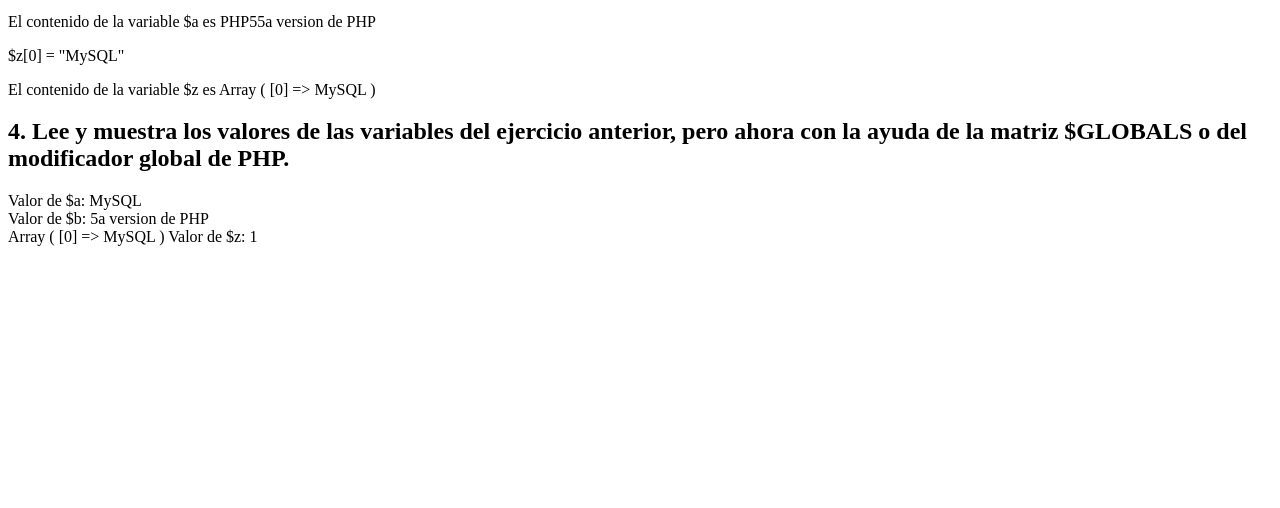
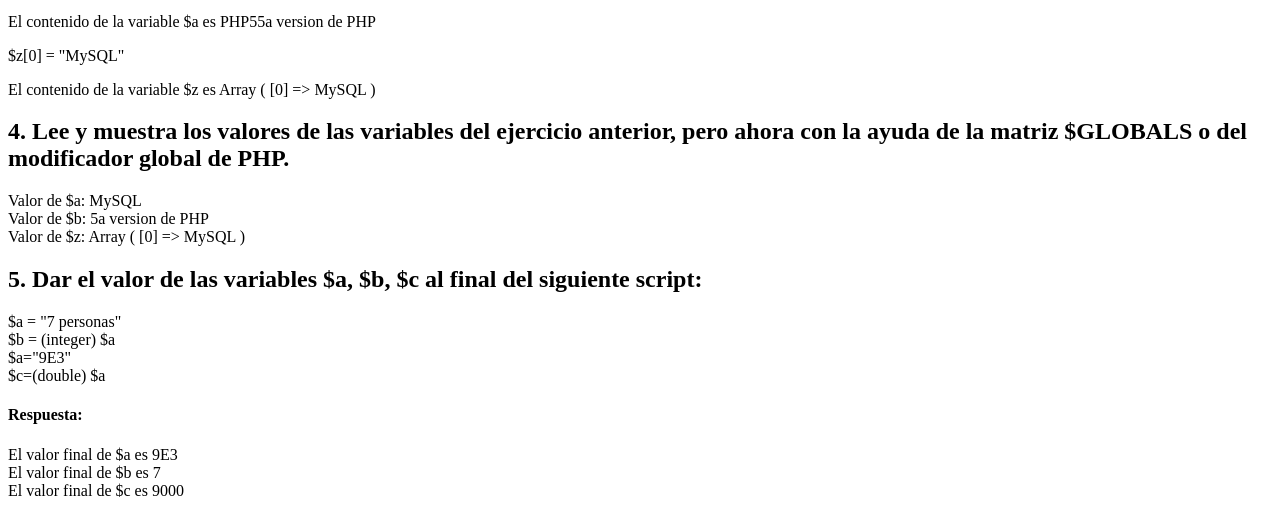
Before and after one commit to LeonardoHP29/tecweb, a PHP site: page /XHTML.php in a window 1280 px wide. Shown: the part 1205-1713 px from the top of the page. Before the commit the page ends 1451 px from the top, so only its background shows below. Run offline with PHP 8.4, Linux system fonts and the light colour scheme.

Commit message:
Ejercicio 5 completado

```diff
--- a/practicas/p04/XHTML.php
+++ b/practicas/p04/XHTML.php
@@ -127,9 +127,25 @@
             echo 'Valor de $a: '.$a.'<br>';
             echo 'Valor de $b: '.$b.'<br>';
             //echo 'Valor de \$c: '.$c.'<br>';
-        echo 'Valor de $z: '.print_r($z).'<br>';
+            echo 'Valor de $z: ';
+            print_r($z);
         }
         mostrarVariables();
+        //Eliminar Variables
+        unset($a,$b,$z);
+    ?>
+    <!--Ejercicio 5 -->
+    <h2>5. Dar el valor de las variables $a, $b, $c al final del siguiente script:</h2>
+    <p>$a = "7 personas"<br>$b = (integer) $a<br>$a="9E3"<br>$c=(double) $a</p>
+    <?php
+        $a = "7 personas";
+        $b= (integer) $a;
+        $a = "9E3";
+        $c =(double) $a;
+        echo '<h4>Respuesta:</h4>';
+        echo 'El valor final de $a es '.$a.'<br>';
+        echo 'El valor final de $b es '.$b.'<br>';
+        echo 'El valor final de $c es '.$c.'<br>';
     ?>
 </body>
 </html>
```
Lines whose indentation alone changed are shown as unchanged.
